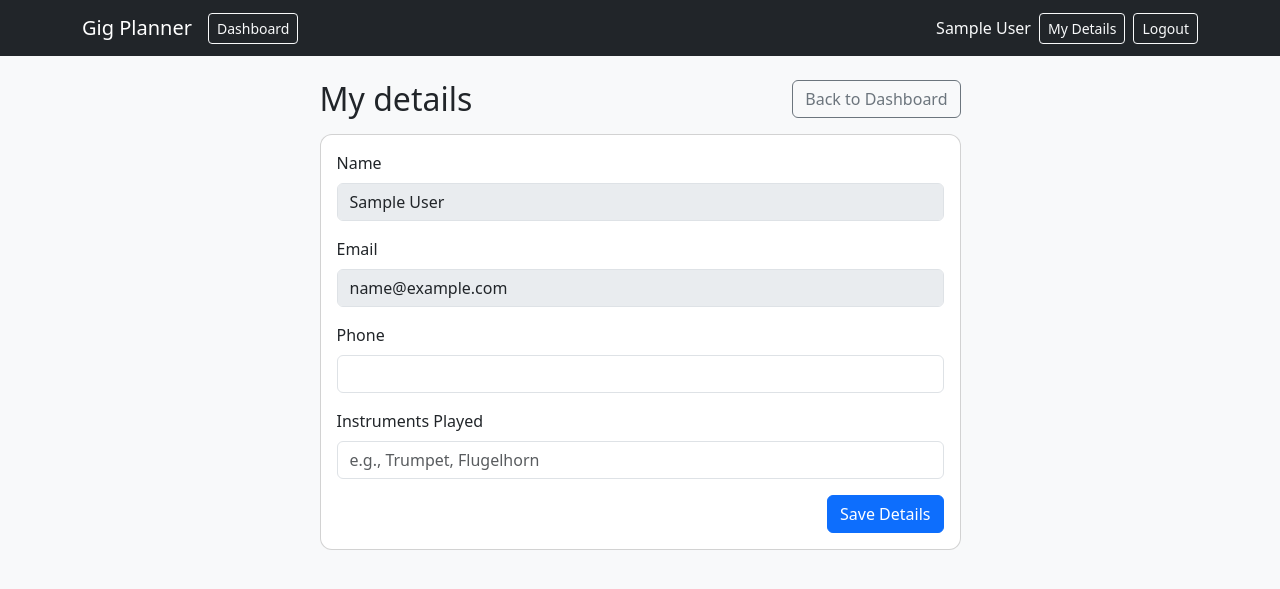
After one commit to s-andrews/gigplanner, a Flask app: page /profile in a window 1280 px wide. The commit adds this page. Shown: the top 589 px of the page. Run offline with Flask 3, Linux system fonts and the light colour scheme; the visitor is signed in with stand-in values (Sample User, id 1); data comes from the database, SQL or seed files in the repository.

Commit message:
Refine workflow and layout

```diff
--- a/app.py
+++ b/app.py
@@ -39,6 +39,7 @@ def init_db():
             name TEXT NOT NULL,
             email TEXT NOT NULL UNIQUE,
             phone TEXT,
+            instruments_played TEXT,
             password_hash TEXT NOT NULL,
             created_at TEXT NOT NULL
         );
@@ -120,6 +121,9 @@ def init_db():
         );
         """
     )
+    user_columns = {row[1] for row in cur.execute("PRAGMA table_info(users)").fetchall()}
+    if "instruments_played" not in user_columns:
+        cur.execute("ALTER TABLE users ADD COLUMN instruments_played TEXT")
     db.commit()
     db.close()
 
@@ -152,7 +156,13 @@ def is_band_admin(band_id, user_id):
 
 @app.context_processor
 def inject_user():
-    return {"current_user": current_user()}
+    user = current_user()
+    current_band = None
+    band_id = request.view_args.get("band_id") if request.view_args else None
+    if user and band_id and is_band_admin(band_id, user["id"]):
+        db = get_db()
+        current_band = db.execute("SELECT id, name FROM bands WHERE id = ?", (band_id,)).fetchone()
+    return {"current_user": user, "current_band": current_band}
 
 
 @app.route("/")
@@ -203,6 +213,27 @@ def login():
 def logout():
     session.clear()
     return redirect(url_for("index"))
+
+
+@app.route("/profile", methods=["GET", "POST"])
+@login_required
+def profile():
+    user = current_user()
+    if request.method == "POST":
+        phone = request.form.get("phone", "").strip()
+        instruments = request.form.get("instruments_played", "").strip()
+        db = get_db()
+        db.execute(
+            "UPDATE users SET phone = ?, instruments_played = ? WHERE id = ?",
+            (phone, instruments, user["id"]),
+        )
+        db.commit()
+        return render_template(
+            "profile.html",
+            user=db.execute("SELECT * FROM users WHERE id = ?", (user["id"],)).fetchone(),
+            success="Your details were updated.",
+        )
+    return render_template("profile.html", user=user)
 
 
 @app.route("/dashboard")
@@ -292,6 +323,14 @@ def create_band():
     return render_template("create_band.html")
 
 
+@app.route("/band/<int:band_id>/setup/complete")
+@login_required
+def complete_band_setup(band_id):
+    if not is_band_admin(band_id, session["user_id"]):
+        return redirect(url_for("dashboard"))
+    return redirect(url_for("band_admin", band_id=band_id))
+
+
 @app.route("/band/<int:band_id>/setup")
 @login_required
 def band_setup(band_id):
@@ -314,7 +353,8 @@ def band_setup(band_id):
     ).fetchall()
     players = db.execute(
         """
-        SELECT bm.*, u.name, u.email, u.phone
+        SELECT bm.*, u.name, u.email, u.phone,
+               COALESCE(NULLIF(bm.instruments_played, ''), u.instruments_played, '') AS instruments_played
         FROM band_memberships bm
         JOIN users u ON u.id = bm.user_id
         WHERE bm.band_id = ?
@@ -360,12 +400,24 @@ def add_player_to_band(band_id):
     if user is None:
         default_password = generate_password_hash("changeme123")
         cur = db.execute(
-            "INSERT INTO users (name, email, phone, password_hash, created_at) VALUES (?, ?, ?, ?, ?)",
-            (name, email, phone, default_password, datetime.utcnow().isoformat()),
+            """
+            INSERT INTO users (name, email, phone, instruments_played, password_hash, created_at)
+            VALUES (?, ?, ?, ?, ?, ?)
+            """,
+            (name, email, phone, instruments, default_password, datetime.utcnow().isoformat()),
         )
         user_id = cur.lastrowid
     else:
         user_id = user["id"]
+        db.execute(
+            """
+            UPDATE users
+            SET phone = CASE WHEN ? <> '' THEN ? ELSE phone END,
+                instruments_played = CASE WHEN ? <> '' THEN ? ELSE instruments_played END
+            WHERE id = ?
+            """,
+            (phone, phone, instruments, instruments, user_id),
+        )
 
     db.execute(
         """
@@ -374,7 +426,7 @@ def add_player_to_band(band_id):
         ON CONFLICT(band_id, user_id)
         DO UPDATE SET instruments_played = excluded.instruments_played
         """,
-        (band_id, user_id, instruments),
+        (band_id, user_id, instruments or (user["instruments_played"] if user else "")),
     )
     db.commit()
     return jsonify({"ok": True})
@@ -444,7 +496,13 @@ def band_admin(band_id):
         (band_id,),
     ).fetchall()
     parts = db.execute("SELECT * FROM parts WHERE band_id = ? ORDER BY name", (band_id,)).fetchall()
-    return render_template("band_admin.html", band=band, gigs=gigs, players=players, parts=parts)
+    return render_template(
+        "band_admin.html",
+        band=band,
+        gigs=gigs,
+        players=[dict(player) for player in players],
+        parts=parts,
+    )
 
 
 @app.route("/api/band/<int:band_id>/gig", methods=["POST"])
--- a/templates/base.html
+++ b/templates/base.html
@@ -11,12 +11,26 @@
 <nav class="navbar navbar-expand-lg navbar-dark bg-dark mb-4">
   <div class="container">
     <a class="navbar-brand" href="{{ url_for('index') }}">Gig Planner</a>
-    <div class="ms-auto">
-      {% if current_user %}
-      <span class="text-light me-3">{{ current_user['name'] }}</span>
-      <a class="btn btn-outline-light btn-sm" href="{{ url_for('logout') }}">Logout</a>
+    {% if current_user %}
+    <div class="d-flex flex-wrap align-items-center gap-2">
+      <a class="btn btn-outline-light btn-sm" href="{{ url_for('dashboard') }}">Dashboard</a>
+      {% if current_band %}
+      <span class="text-light small px-1">{{ current_band['name'] }}</span>
+      <a class="btn btn-outline-light btn-sm" href="{{ url_for('band_admin', band_id=current_band['id']) }}">Gig Admin</a>
+      <a class="btn btn-outline-light btn-sm" href="{{ url_for('band_setup', band_id=current_band['id']) }}">Band Setup</a>
       {% endif %}
     </div>
+    <div class="ms-auto d-flex flex-wrap align-items-center gap-2">
+      <span class="text-light">{{ current_user['name'] }}</span>
+      <a class="btn btn-outline-light btn-sm" href="{{ url_for('profile') }}">My Details</a>
+      <a class="btn btn-outline-light btn-sm" href="{{ url_for('logout') }}">Logout</a>
+    </div>
+    {% else %}
+    <div class="ms-auto">
+      <a class="btn btn-outline-light btn-sm me-2" href="{{ url_for('login') }}">Login</a>
+      <a class="btn btn-light btn-sm" href="{{ url_for('register') }}">Register</a>
+    </div>
+    {% endif %}
   </div>
 </nav>
 <main class="container pb-5">
--- a/templates/dashboard.html
+++ b/templates/dashboard.html
@@ -2,7 +2,10 @@
 {% block content %}
 <div class="d-flex justify-content-between align-items-center mb-3">
   <h2>Your gigs</h2>
-  <a class="btn btn-success" href="{{ url_for('create_band') }}">Create Band</a>
+  <div class="d-flex gap-2">
+    <a class="btn btn-outline-primary" href="{{ url_for('profile') }}">Edit My Details</a>
+    <a class="btn btn-success" href="{{ url_for('create_band') }}">Create Band</a>
+  </div>
 </div>
 
 {% if gigs %}
--- /dev/null
+++ b/templates/profile.html
@@ -0,0 +1,39 @@
+{% extends 'base.html' %}
+{% block content %}
+<div class="row justify-content-center">
+  <div class="col-lg-7">
+    <div class="d-flex justify-content-between align-items-center mb-3">
+      <h2 class="mb-0">My details</h2>
+      <a class="btn btn-outline-secondary" href="{{ url_for('dashboard') }}">Back to Dashboard</a>
+    </div>
+
+    <div class="card card-body">
+      {% if success %}
+      <div class="alert alert-success">{{ success }}</div>
+      {% endif %}
+
+      <form method="post">
+        <div class="mb-3">
+          <label class="form-label">Name</label>
+          <input class="form-control" value="{{ user['name'] }}" disabled>
+        </div>
+        <div class="mb-3">
+          <label class="form-label">Email</label>
+          <input class="form-control" value="{{ user['email'] }}" disabled>
+        </div>
+        <div class="mb-3">
+          <label class="form-label" for="phone">Phone</label>
+          <input id="phone" name="phone" class="form-control" value="{{ user['phone'] or '' }}">
+        </div>
+        <div class="mb-3">
+          <label class="form-label" for="instruments_played">Instruments Played</label>
+          <input id="instruments_played" name="instruments_played" class="form-control" value="{{ user['instruments_played'] or '' }}" placeholder="e.g., Trumpet, Flugelhorn">
+        </div>
+        <div class="d-flex justify-content-end">
+          <button class="btn btn-primary" type="submit">Save Details</button>
+        </div>
+      </form>
+    </div>
+  </div>
+</div>
+{% endblock %}
```
Also changed, not shown: static/js/band_admin.js (+10 -8 lines), static/js/band_setup.js (+10 -0 lines), templates/band_setup.html (+11 -2 lines).
